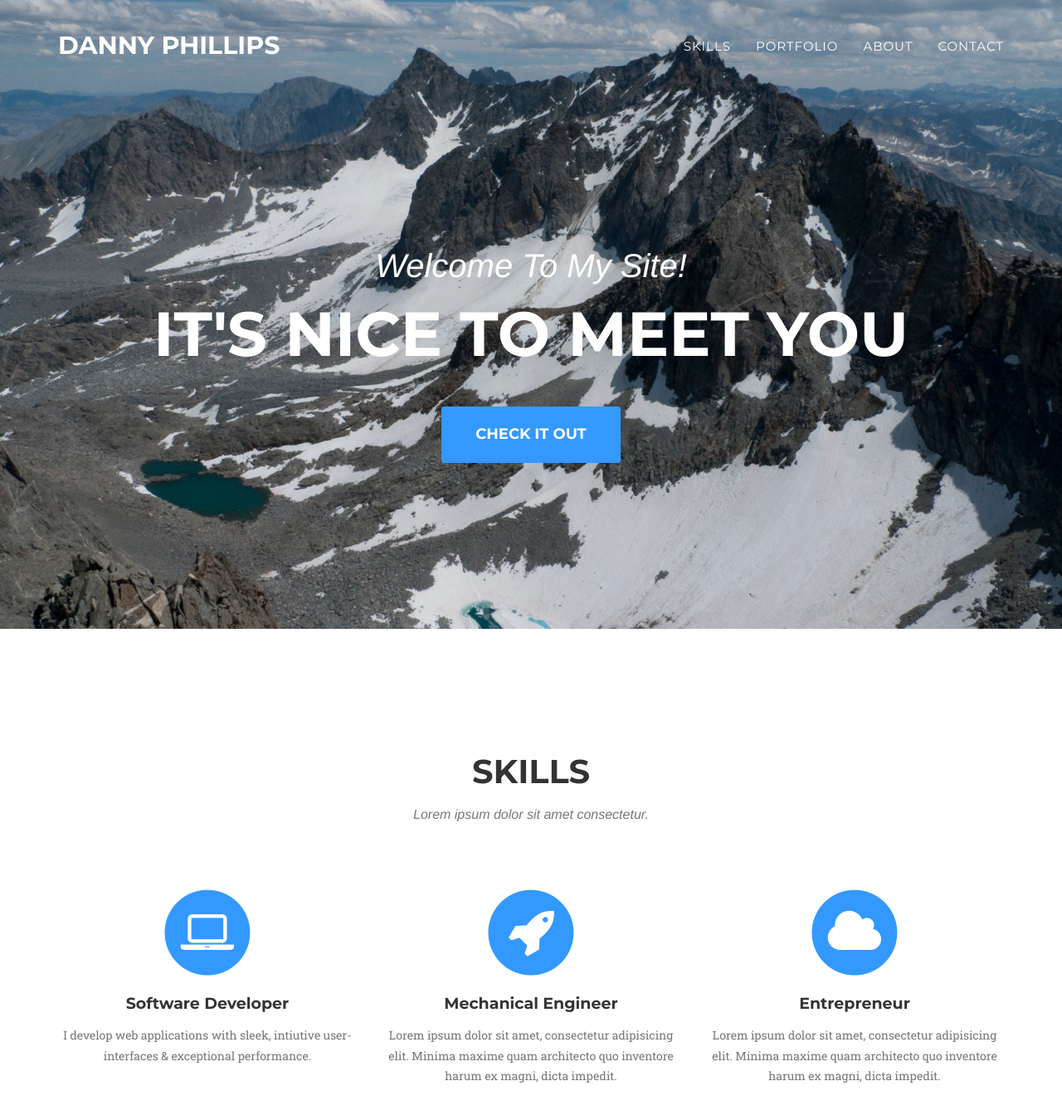
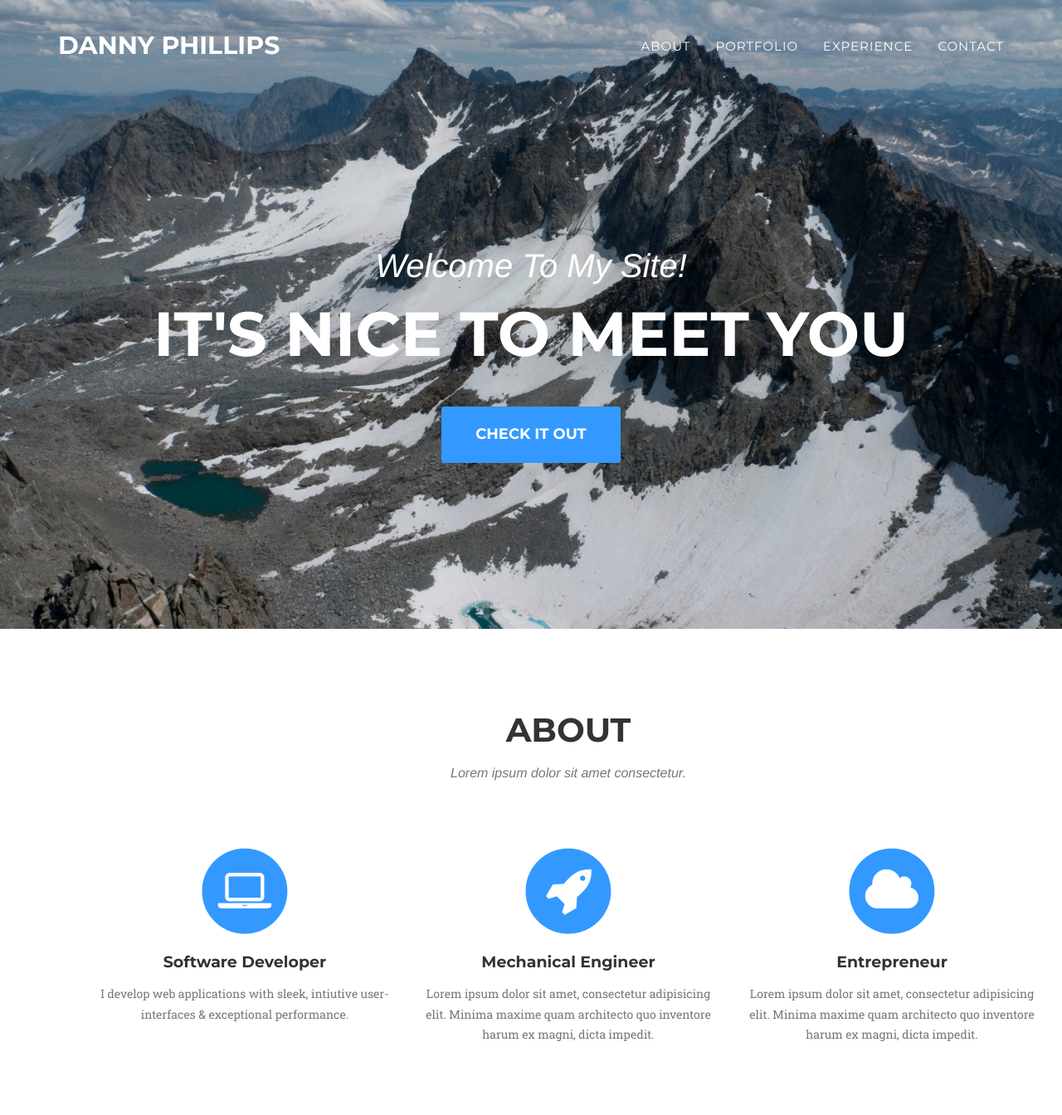
Before and after one commit to dannyphillips/website, a Jekyll site: the page built from index.html, in a window 1280 px wide and 1400 px high. Shown: the top 1344 px of the window at 83% size. Built offline with Jekyll 4.4.1, drawn with Linux system fonts in a browser that asks for light colours; some web fonts are replaced; some of the changed text lies outside the part shown.

Commit message:
fixed url issue

```diff
--- a/_config.yml
+++ b/_config.yml
@@ -1,5 +1,5 @@
 url: https://dannyphillips.me
-baseurl: /home/
+baseurl: /home
 
 # Site settings
 title: Danny Phillips
@@ -17,11 +17,11 @@
   - title: twitter
     url: http://twitter.com/dphil4life
   - title: google-plus
-    url:  http://plus.google.com/dannyphillips8
+    url:  https://plus.google.com/u/1/+DannyPhillips8/
   - title: linkedin
-    url: http://linkedin.com/dannyphillips1
-  - title: bitbucket
-    url: http://bitbucket.org/jekyll
+    url: https://www.linkedin.com/in/dannyphillips1
+  - title: instagram
+    url: https://instagram.com/dannyphillips8/
   - title: github
     url: http://github.com/dannyphillips
 
--- a/_includes/about.html
+++ b/_includes/about.html
@@ -3,7 +3,7 @@
         <div class="container">
             <div class="row">
                 <div class="col-lg-12 text-center">
-                    <h2 class="section-heading">About</h2>
+                    <h2 class="section-heading">Experience</h2>
                     <h3 class="section-subheading text-muted">Lorem ipsum dolor sit amet consectetur.</h3>
                 </div>
             </div>
--- a/_includes/contact.html
+++ b/_includes/contact.html
@@ -2,8 +2,8 @@
         <div class="container">
             <div class="row">
                 <div class="col-lg-12 text-center">
-                    <h2 class="section-heading">Contact Us</h2>
-                    <h3 class="section-subheading text-muted">Lorem ipsum dolor sit amet consectetur.</h3>
+                    <h2 class="section-heading">Contact Me</h2>
+                    <h3 class="section-subheading text-muted">Shoot me a message</h3>
                 </div>
             </div>
             <div class="row">
--- a/_includes/header.html
+++ b/_includes/header.html
@@ -19,13 +19,13 @@
                         <a href="#page-top"></a>
                     </li>
                     <li>
-                        <a class="page-scroll" href="#services">Skills</a>
+                        <a class="page-scroll" href="#services">About</a>
                     </li>
                     <li>
                         <a class="page-scroll" href="#portfolio">Portfolio</a>
                     </li>
                     <li>
-                        <a class="page-scroll" href="#about">About</a>
+                        <a class="page-scroll" href="#about">Experience</a>
                     </li>
                     <li>
                         <a class="page-scroll" href="#contact">Contact</a>
--- a/_includes/services.html
+++ b/_includes/services.html
@@ -3,7 +3,7 @@
         <div class="container">
             <div class="row">
                 <div class="col-lg-12 text-center">
-                    <h2 class="section-heading">Skills</h2>
+                    <h2 class="section-heading">About</h2>
                     <h3 class="section-subheading text-muted">Lorem ipsum dolor sit amet consectetur.</h3>
                 </div>
             </div>
```
Also changed, not shown: _layouts/style.css (+9 -1 lines), 8 other files.
